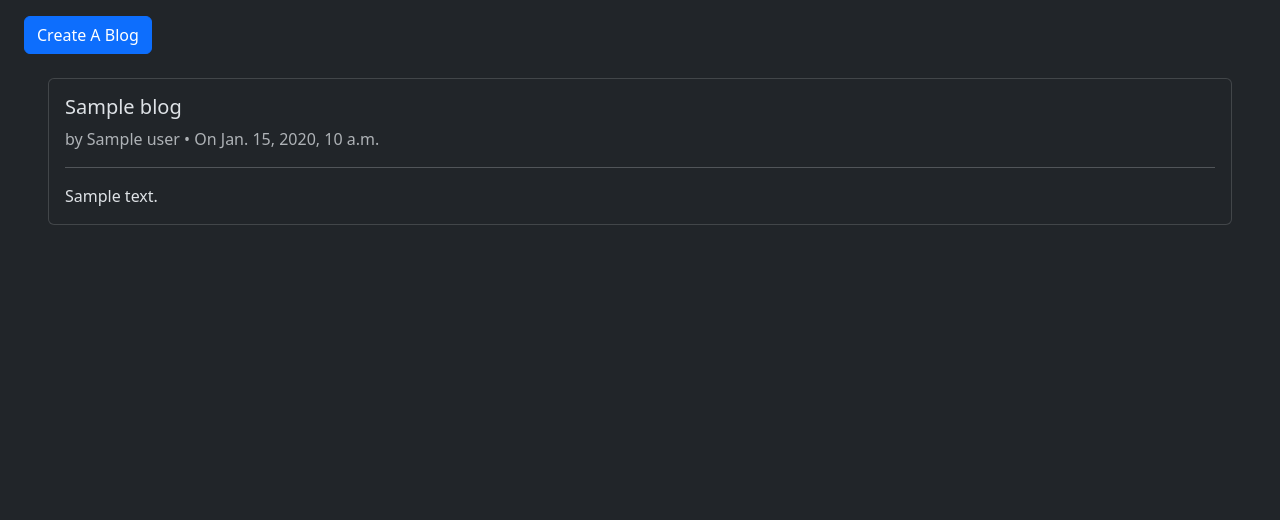
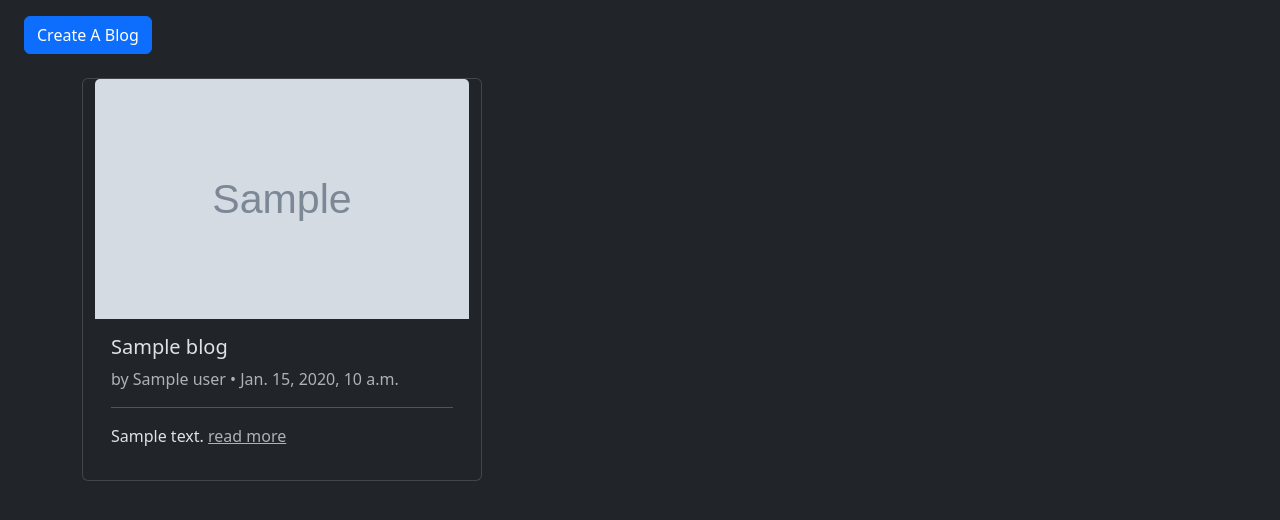
Before and after one commit to Deep-Gajjar-07/DailyMuse-Blog-Website-Django, a Django app: template DailyMuseHQ/DailyMuse/templates/blog_list.html in a window 1280 px wide. Shown: the part 56-576 px from the top of the page. Run offline with Django 5.2, Linux system fonts and the light colour scheme; the template is opened without the code that fills it: most values are stand-ins (such as "Sample title", 1, 10 or a date in 2020); grey boxes marked "Sample" are stand-in pictures; data that the repository does not hold is empty.

Commit message:
Change the layout according to Show image also

```diff
--- a/DailyMuseHQ/DailyMuse/templates/blog_form.html
+++ b/DailyMuseHQ/DailyMuse/templates/blog_form.html
@@ -2,10 +2,10 @@
 
 {% block title %}
 {% if form.instance.pk %}
-Edit A Blog - DailyMuse
+Edit A Blog | DailyMuse
 {% else %}
 
-Create A Blog - DailyMuse
+Create A Blog | DailyMuse
 {% endif %}
 {% endblock %}
 
@@ -19,7 +19,7 @@ Create A Blog - DailyMuse
     {% endif %}
     <div class="mx-5">
         <div class="form form-group">
-            <form method="post">
+            <form method="post" enctype="multipart/form-data">
                 {% csrf_token %}
                     {{form}}
                 <button type="submit" class="mx-5 mt-4 btn btn-success">Add A Blog</button>
--- a/DailyMuseHQ/DailyMuse/templates/blog_list.html
+++ b/DailyMuseHQ/DailyMuse/templates/blog_list.html
@@ -1,31 +1,41 @@
 {% extends "layout.html" %}
 
 {% block title %}
-Home Page - DailyMuse
+Home Page | DailyMuse
 {% endblock %}
 
 {% block content %}
 
 <a href="{% url "create_blog" %}" class="btn btn-primary mt-3 mx-4">Create A Blog</a>
 
+<div class="d-flex justify-content-center align-items-center">
+    <div class="container row gap-3 mx-4 mt-4 mb-4">
     {% for blog in blogs  %}
-
-    <div class="container-card mb-2 mt-4 mx-5">
-        <div class="card">
+    <div class="card" style="width: 25rem;">
+                {% if blog.image %}
+                    <img src="{{blog.image.url}}" loading="lazy" class="card-img-top" style="height: 15rem;" alt="blog-image">
+                {% endif %}
                 <div class="card-body">
                     <h5 class="card-title">{{blog.title}}</h5>
-            <p class="fs-6 text-body-secondary">by {{blog.user}} • On {{blog.created_at}}</p>
+                    {% if blog.user == user %}
+                        <p class="text-body-secondary">by You • {{blog.created_at}}</p>
+                    {% else %}
+                        <p class="text-body-secondary">by {{blog.user}} • {{blog.created_at}}</p>
+                    {% endif %}
                     <hr>
-            <p class="card-text">{{blog.blog_text}}</p>
+                    <p class="card-text">{{blog.blog_text|truncatewords:20}}
+                        <a href="{% url 'detail_blog' blog.id %}" class="text-body-secondary">read more</a>
+                    </p>
+                    <p class="card-text">
                         {% if blog.user == user %}
                             <a href="{% url 'edit_blog' blog.id %}"><i class="fa-solid fa-pencil" style="color: #9279f8ff;"></i></a>
                             <a href="{% url "delete_blog" blog.id %}"><i class="fa-solid fa-trash mx-4" style="color: #ff0000ff;"></i></a>
                         {% endif %}
+                    </p>
                 </div>
+        </div>
+        {% endfor %}
     </div>
 </div>
 
-
-{% endfor %}
-
 {% endblock %}
```
Also changed, not shown: DailyMuseHQ/DailyMuse/templates/my_blogs.html (+17 -9 lines). Lines whose indentation alone changed are shown as unchanged.
